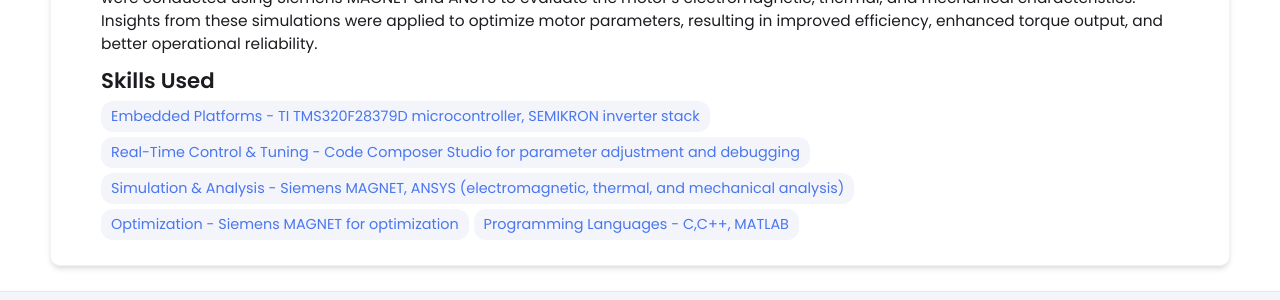
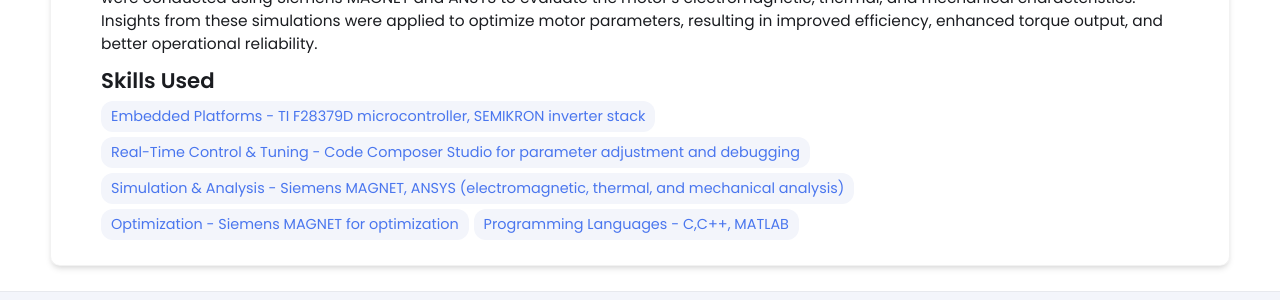
Before and after one commit to vk24940/vk24940.github.io, a Jekyll site: the page built from _projects/sonos-teardown/index.md, in a window 1280 px wide. Shown: the part 694-994 px from the top of the page. Built offline with Jekyll 4.4.1, drawn with Linux system fonts in a browser that asks for light colours.

Commit message:
Update index.md

```diff
--- a/_projects/sonos-teardown/index.md
+++ b/_projects/sonos-teardown/index.md
@@ -3,7 +3,7 @@ layout: post
 title: Research Internship - IIT Bombay
 description: During my research internship at IIT Bombay under the mentorship of Prof. Pramod Dsa in the Electrical and Electronics Department, I worked on the implementation and optimization of control for a SPIM using a Texas Instruments TMS320F28379D microcontroller in conjunction with a SEMIKRON inverter stack. The project focused on achieving precise speed regulation through V/f control, with real-time parameter tuning enabled via Code Composer Studio for improved flexibility and experimental refinement. In parallel, finite element analysis (FEA) simulations were conducted using Siemens MAGNET and ANSYS to evaluate the motor’s electromagnetic, thermal, and mechanical characteristics. Insights from these simulations were applied to optimize motor parameters, resulting in improved efficiency, enhanced torque output, and better operational reliability.
 skills:
-  - Embedded Platforms - TI TMS320F28379D microcontroller, SEMIKRON inverter stack
+  - Embedded Platforms - TI F28379D microcontroller, SEMIKRON inverter stack
   - Real-Time Control & Tuning - Code Composer Studio for parameter adjustment and debugging
   - Simulation & Analysis - Siemens MAGNET, ANSYS (electromagnetic, thermal, and mechanical analysis)
   - Optimization - Siemens MAGNET for optimization
```
